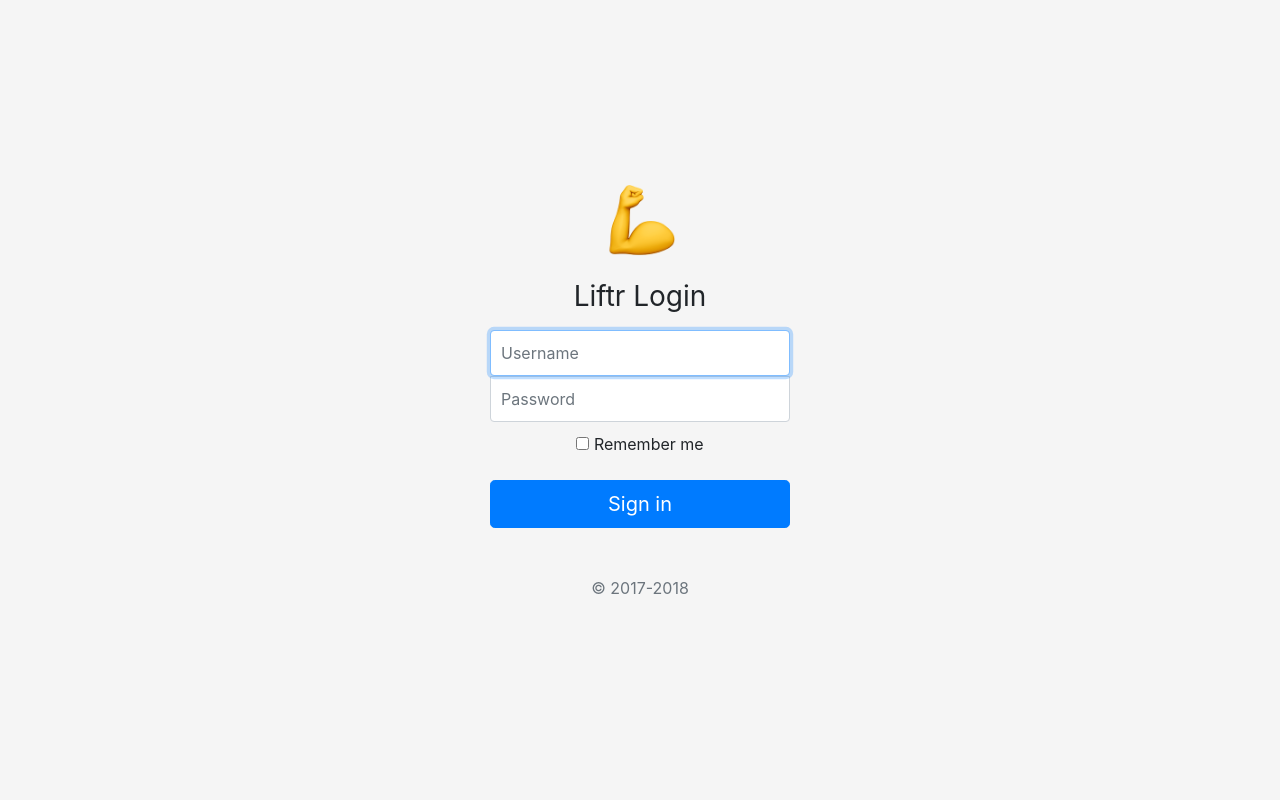
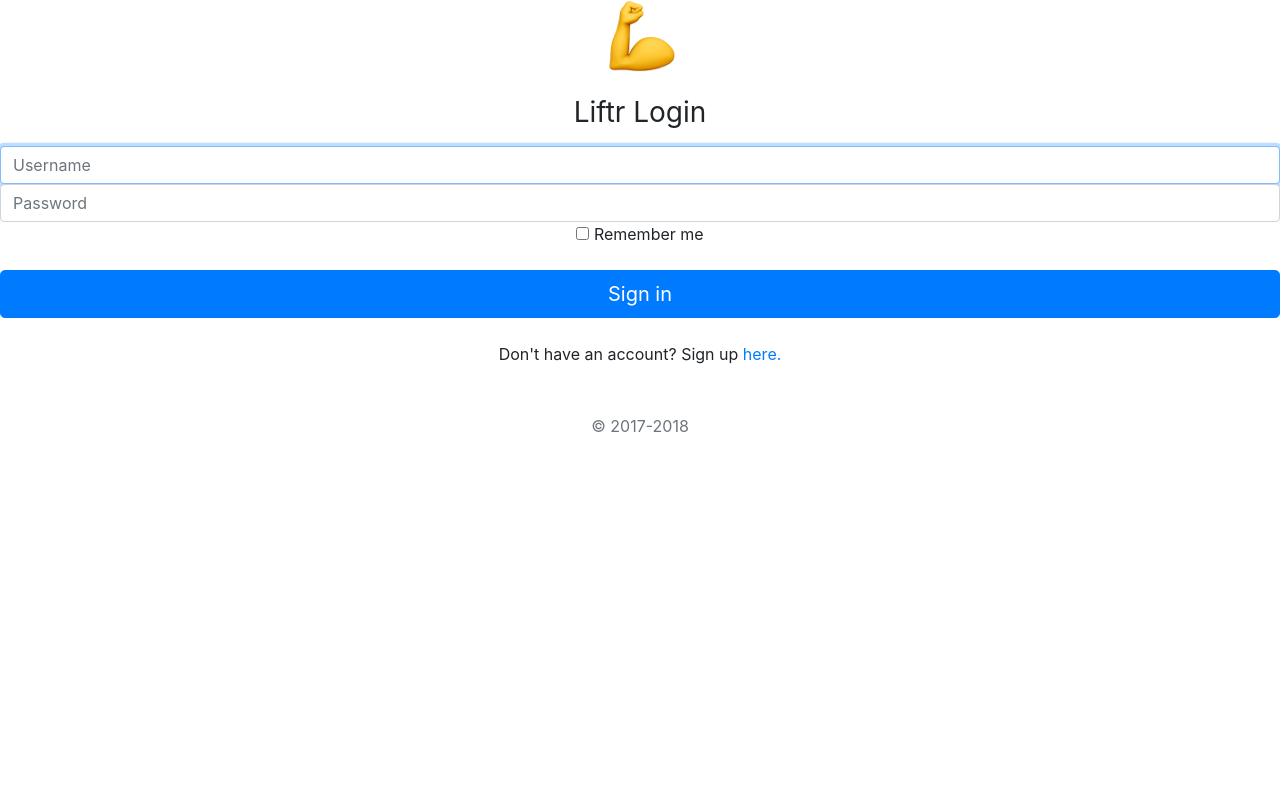
Before and after one commit to eric-newcomer/GymBuddy, a Django app: page /login/ in a window 1280 px wide. Run offline with Django 3.2, Linux system fonts and the light colour scheme; some libraries are stand-ins or nearby versions.

Commit message:
Adding signup page/form

```diff
--- a/liftr/urls.py
+++ b/liftr/urls.py
@@ -22,5 +22,6 @@
     path('admin/', admin.site.urls),
     path('', include('main.urls')),
     path('login/', views.LoginView.as_view(), name='login'),
-    path('logout/', views.logout_view, name='logout')
+    path('logout/', views.logout_view, name='logout'),
+    path('signup/', views.signup, name='signup'),
 ]
--- a/main/static/main/signin.css
+++ /dev/null
@@ -1,44 +0,0 @@
-html,
-body {
-  height: 100%;
-}
-
-body {
-  display: -ms-flexbox;
-  display: flex;
-  -ms-flex-align: center;
-  align-items: center;
-  padding-top: 40px;
-  padding-bottom: 40px;
-  background-color: #f5f5f5;
-}
-
-.form-signin {
-  width: 100%;
-  max-width: 330px;
-  padding: 15px;
-  margin: auto;
-}
-.form-signin .checkbox {
-  font-weight: 400;
-}
-.form-signin .form-control {
-  position: relative;
-  box-sizing: border-box;
-  height: auto;
-  padding: 10px;
-  font-size: 16px;
-}
-.form-signin .form-control:focus {
-  z-index: 2;
-}
-.form-signin input[type="email"] {
-  margin-bottom: -1px;
-  border-bottom-right-radius: 0;
-  border-bottom-left-radius: 0;
-}
-.form-signin input[type="password"] {
-  margin-bottom: 10px;
-  border-top-left-radius: 0;
-  border-top-right-radius: 0;
-}
--- a/main/templates/main/find.html
+++ b/main/templates/main/find.html
@@ -1,7 +1,6 @@
-{% extends "main/base.html" %}
+{% extends "main/base.html" %} {% block content %}
 {% load static %}
 {% include "main/navbar.html" %}
-{% block content %}
 <h1>Gyms in your area</h1>
 
 {% endblock %}
--- a/main/templates/main/login.html
+++ b/main/templates/main/login.html
@@ -16,7 +16,7 @@
     <link href="{% static 'main/bootstrap.min.css' %}" rel="stylesheet">
 
     <!-- Custom styles for this template -->
-    <link href="{% static 'main/signin.css' %}" rel="stylesheet">
+    <link href="{% static 'main/signinup.css' %}" rel="stylesheet">
 </head>
 
 <body class="text-center">
@@ -39,6 +39,8 @@
             </label>
         </div>
         <button class="btn btn-lg btn-primary btn-block" type="submit">Sign in</button>
+        <br>
+        <p>Don't have an account? Sign up <a href='/signup/'>here.</a></p>
         <p class="mt-5 mb-3 text-muted">&copy; 2017-2018</p>
     </form>
 </body>
--- a/main/views.py
+++ b/main/views.py
@@ -5,7 +5,24 @@
 from django.contrib.auth.decorators import login_required
 from django.views import View
 from .backend import authenticate
+from .forms import SignUpForm
 
+
+
+def signup(request):
+    if request.method == 'POST':
+        form = SignUpForm(request.POST)
+        if form.is_valid():
+            form.save()
+            username = form.cleaned_data.get('username')
+            raw_password = form.cleaned_data.get('password1')
+            user = authenticate(request, username=username, password=raw_password)
+            user.save()
+            login(request, user)
+            return redirect('/')
+    else:
+        form = SignUpForm()
+    return render(request, 'main/signup.html', {'form': form})
 
 def index(request):
     if request.user.is_authenticated:
```
Also changed, not shown: db.sqlite3.
